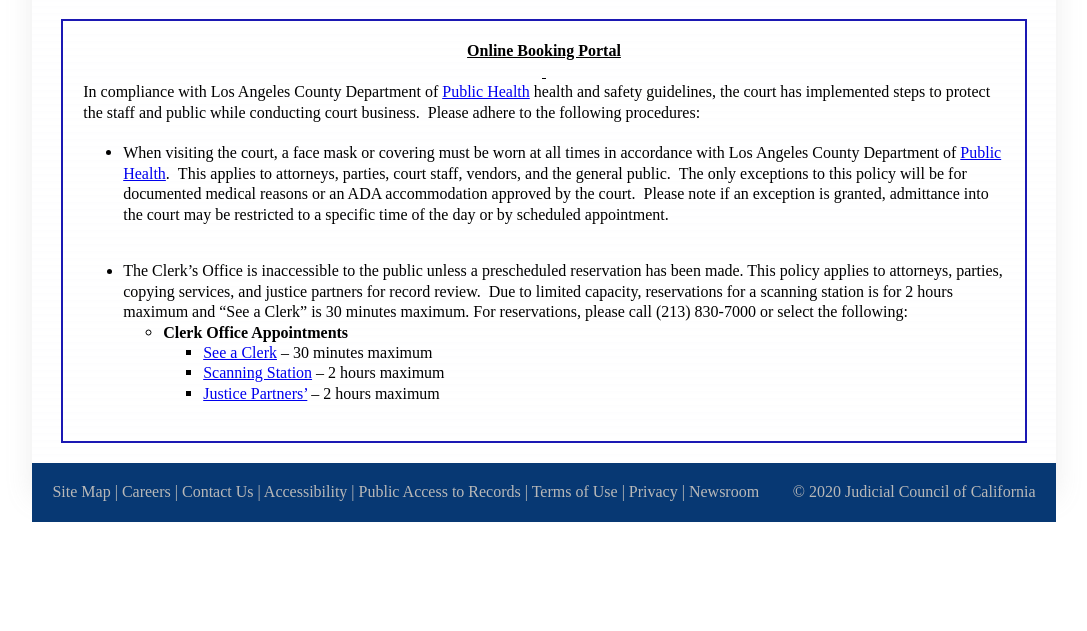
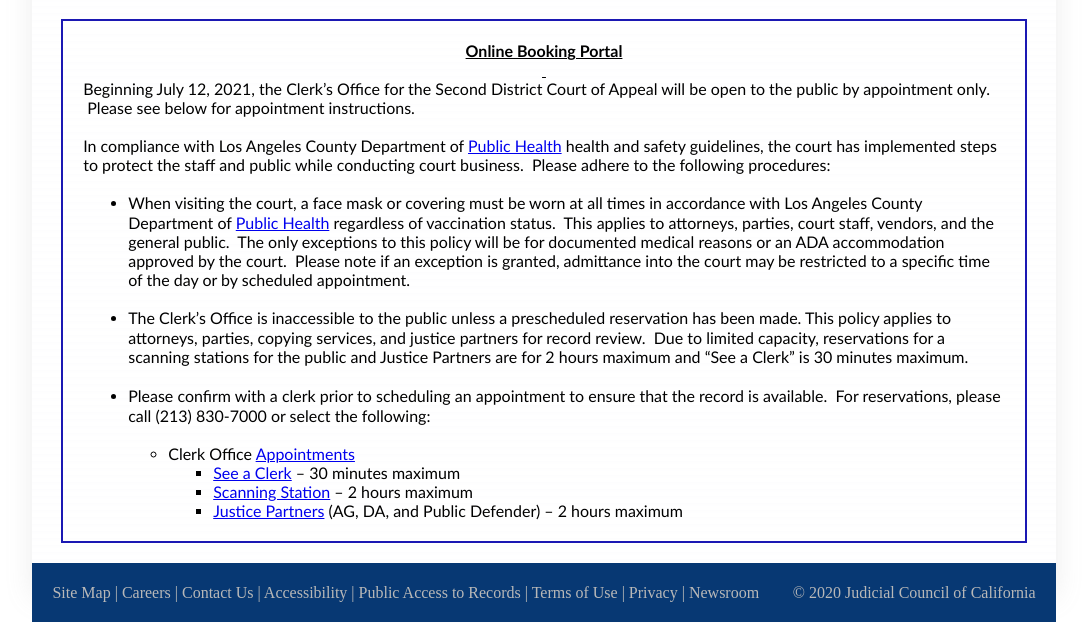
Before and after one commit to Raishy/COA, a plain HTML site: page index.html in a window 1280 px wide. Shown: the part 169-800 px from the top of the page, without its empty margins (96-1183 px from the left). Drawn offline with Linux system fonts and the light colour scheme; a web font is replaced by a local one.

Commit message:
Update index.html

```diff
--- a/index.html
+++ b/index.html
@@ -18,31 +18,37 @@
         <h1 id="title">2nd District Court of Appeal Clerk Appointment</h1>
 
           <div class ="div1">
-          <p style='margin:0in;margin-bottom:.0001pt;line-height:120%;font-size:17px;font-family:"Century Schoolbook",serif;text-align:center;'><strong><u><span style="font-size:16px;line-height:120%;">Online Booking Portal</span></u></strong></p>
-<p style='margin:0in;margin-bottom:.0001pt;line-height:120%;font-size:17px;font-family:"Century Schoolbook",serif;text-align:center;'><strong><u><span style="font-size:16px;line-height:120%;"><span style="text-decoration:none;">&nbsp;</span></span></u></strong></p>
-<p style='margin:0in;margin-bottom:.0001pt;line-height:120%;font-size:17px;font-family:"Century Schoolbook",serif;'><span style="font-size:16px;line-height:120%;">In compliance with Los Angeles County Department of <a href="http://www.publichealth.lacounty.gov/">Public Health</a> health and safety guidelines, the court has implemented steps to protect the staff and public while conducting court business. &nbsp;Please adhere to the following procedures:</span></p>
-<p style='margin:0in;margin-bottom:.0001pt;line-height:120%;font-size:17px;font-family:"Century Schoolbook",serif;'><span style="font-size:16px;line-height:120%;">&nbsp;</span></p>
+<p style='margin:0in;font-size:15px;font-family:"Calibri",sans-serif;text-align:center;'><strong><u><span style="font-size:16px;">Online Booking Portal</span></u></strong></p>
+<p style='margin:0in;font-size:15px;font-family:"Calibri",sans-serif;text-align:center;'><strong><u><span style="font-size:16px;"><span style="text-decoration:none;">&nbsp;</span></span></u></strong></p>
+<p style='margin:0in;font-size:15px;font-family:"Calibri",sans-serif;'><span style="font-size:16px;">Beginning July 12, 2021, the Clerk&rsquo;s Office for the Second District Court of Appeal will be open to the public by appointment only. &nbsp;Please see below for appointment instructions.&nbsp;</span></p>
+<p style='margin:0in;font-size:15px;font-family:"Calibri",sans-serif;'><span style="font-size:16px;">&nbsp;</span></p>
+<p style='margin:0in;font-size:15px;font-family:"Calibri",sans-serif;'><span style="font-size:16px;">In compliance with Los Angeles County Department of&nbsp;</span><a href="https://gcc02.safelinks.protection.outlook.com/?url=http%3A%2F%2Fwww.publichealth.lacounty.gov%2F&data=04%7C01%7CJoshua.Chau%40jud.ca.gov%7C5566c74649754466cebb08d940bdbd6d%7C10cfa08a5b174e8fa245139062e839dc%7C0%7C0%7C637612005931419236%7CUnknown%7CTWFpbGZsb3d8eyJWIjoiMC4wLjAwMDAiLCJQIjoiV2luMzIiLCJBTiI6Ik1haWwiLCJXVCI6Mn0%3D%7C1000&sdata=y8Nm05I8NWCRoUGDNaAaWG3V4FfKuPtnvvMBmXOQT0c%3D&reserved=0"><span style="font-size:16px;">Public Health</span></a><span style="font-size:16px;">&nbsp;health and safety guidelines, the court has implemented steps to protect the staff and public while conducting court business. &nbsp;Please adhere to the following procedures:</span></p>
+<p style='margin:0in;font-size:15px;font-family:"Calibri",sans-serif;'><span style="font-size:16px;">&nbsp;</span></p>
 <ul style="margin-bottom:0in;margin-top:0in;" type="disc">
-    <li style='margin:0in;margin-bottom:.0001pt;line-height:120%;font-size:17px;font-family:"Century Schoolbook",serif;'><span style="font-size:16px;line-height:120%;">When visiting the court, a face mask or covering must be worn at all times in accordance with Los Angeles County Department of <a href="http://www.publichealth.lacounty.gov/">Public Health</a>. &nbsp;This applies to attorneys, parties, court staff, vendors, and the general public. &nbsp;The only exceptions to this policy will be for documented medical reasons or an ADA accommodation approved by the court. &nbsp;Please note if an exception is granted, admittance into the court may be restricted to a specific time of the day or by scheduled appointment.&nbsp;</span></li>
+    <li style='margin:0in;font-size:15px;font-family:"Calibri",sans-serif;margin-left:3.75pt;line-height:120%;'><span style="font-size:16px;line-height:120%;">When visiting the court, a face mask or covering must be worn at all times in accordance with Los Angeles County Department of&nbsp;</span><a href="https://gcc02.safelinks.protection.outlook.com/?url=http%3A%2F%2Fwww.publichealth.lacounty.gov%2F&data=04%7C01%7CJoshua.Chau%40jud.ca.gov%7C5566c74649754466cebb08d940bdbd6d%7C10cfa08a5b174e8fa245139062e839dc%7C0%7C0%7C637612005931419236%7CUnknown%7CTWFpbGZsb3d8eyJWIjoiMC4wLjAwMDAiLCJQIjoiV2luMzIiLCJBTiI6Ik1haWwiLCJXVCI6Mn0%3D%7C1000&sdata=y8Nm05I8NWCRoUGDNaAaWG3V4FfKuPtnvvMBmXOQT0c%3D&reserved=0"><span style="font-size:16px;line-height:120%;">Public Health</span></a><span style="font-size:16px;line-height:120%;">&nbsp;regardless of vaccination status. &nbsp;This applies to attorneys, parties, court staff, vendors, and the general public. &nbsp;The only exceptions to this policy will be for documented medical reasons or an ADA accommodation approved by the court. &nbsp;Please note if an exception is granted, admittance into the court may be restricted to a specific time of the day or by scheduled appointment.&nbsp;</span></li>
 </ul>
-<p style='margin:0in;margin-bottom:.0001pt;line-height:120%;font-size:17px;font-family:"Century Schoolbook",serif;'><span style="font-size:16px;line-height:120%;">&nbsp;</span></p>
-<ul>
-    <li>
-        <div style='margin-top: 0in; margin-right: 0in; margin-bottom: 0.0001pt; line-height: 120%; font-size: 17px; font-family: "Century Schoolbook", serif;'><span style="line-height:120%;font-size:16px;">The Clerk&rsquo;s Office is inaccessible to the public unless a prescheduled reservation has been made. This policy applies to attorneys, parties, copying services, and justice partners for record review. &nbsp;Due to limited capacity, reservations for a scanning station is for 2 hours maximum and &ldquo;See a Clerk&rdquo; is 30 minutes maximum. For reservations, please call (213) 830-7000 or select the following:&nbsp;</span><span style="line-height:120%;font-size:16px;"><br></span>
-            <ul>
-                <li><span style="line-height:120%;font-size:16px;"><strong>Clerk Office Appointments</strong></span>
-                    <ul>
-                        <li><span style="line-height:120%;font-size:16px;"><a href="https://calendly.com/2dca/seeclerk">See a Clerk</a> &ndash; 30 minutes maximum</span><span style="line-height:120%;font-size:16px;"><a href="https://calendly.com/2dca/scanning"></a></span></li>
-                        <li><span style="line-height:120%;font-size:16px;"><a href="https://calendly.com/2dca/scanning">Scanning Station</a> &ndash; 2 hours maximum</span><span style="line-height:120%;font-size:16px;"><a href="https://calendly.com/2dca/judicalpartner"></a></span></li>
-                        <li><span style="line-height:120%;font-size:16px;"><a href="https://calendly.com/2dca/justicepartner">Justice Partners&rsquo;</a> &ndash; 2 hours maximum</span></li>
-                    </ul>
-                </li>
+<p style='margin:0in;font-size:15px;font-family:"Calibri",sans-serif;'><span style="font-size:16px;">&nbsp;</span></p>
+<ul style="margin-bottom:0in;margin-top:0in;" type="disc">
+    <li style='margin:0in;font-size:15px;font-family:"Calibri",sans-serif;margin-left:3.75pt;line-height:120%;'><span style="font-size:16px;line-height:120%;">The Clerk&rsquo;s Office is inaccessible to the public unless a prescheduled reservation has been made. This policy applies to attorneys, parties, copying services, and justice partners for record review. &nbsp;Due to limited capacity, reservations for a scanning stations for the public and Justice Partners are for 2 hours maximum and &ldquo;See a Clerk&rdquo; is 30 minutes maximum.&nbsp;</span></li>
+</ul>
+<p style='margin-top:0in;margin-right:0in;margin-bottom:0in;margin-left:.5in;line-height:120%;font-size:17px;font-family:"Century Schoolbook",serif;'><span style="font-size:16px;line-height:120%;">&nbsp;</span></p>
+<ul style="margin-bottom:0in;margin-top:0in;" type="disc">
+    <li style='margin:0in;font-size:15px;font-family:"Calibri",sans-serif;margin-left:3.75pt;line-height:120%;'><span style="font-size:16px;line-height:120%;">Please confirm with a clerk prior to scheduling an appointment to ensure that the record is available. &nbsp;For reservations, please call (213) 830-7000 or select the following:&nbsp;</span></li>
+</ul>
+<p style='margin:0in;font-size:15px;font-family:"Calibri",sans-serif;margin-left:39.75pt;'><strong><span style="font-size:16px;">&nbsp;</span></strong></p>
+<ul style="margin-bottom:0in;margin-top:0in;" type="disc">
+    <ul style="margin-bottom:0in;margin-top:0in;" type="circle">
+        <li style='margin:0in;font-size:15px;font-family:"Calibri",sans-serif;margin-left:3.75pt;line-height:120%;'><span style="font-size:16px;line-height:120%;">Clerk Office&nbsp;</span><a href="https://gcc02.safelinks.protection.outlook.com/?url=https%3A%2F%2Fraishy.github.io%2FCOA%2F&data=04%7C01%7CJoshua.Chau%40jud.ca.gov%7C5566c74649754466cebb08d940bdbd6d%7C10cfa08a5b174e8fa245139062e839dc%7C0%7C0%7C637612005931429195%7CUnknown%7CTWFpbGZsb3d8eyJWIjoiMC4wLjAwMDAiLCJQIjoiV2luMzIiLCJBTiI6Ik1haWwiLCJXVCI6Mn0%3D%7C1000&sdata=VRuThfTyAGZPiROyqSoCa336jI1e0KHJpS0JdFDmsek%3D&reserved=0"><span style="font-size:16px;line-height:120%;">Appointments</span></a>
+            <ul style="margin-bottom:0in;margin-top:0in;" type="square">
+                <li style='margin:0in;font-size:15px;font-family:"Calibri",sans-serif;margin-left:3.75pt;line-height:120%;'><a href="https://gcc02.safelinks.protection.outlook.com/?url=https%3A%2F%2Fcalendly.com%2F2dca%2Fseeclerk&data=04%7C01%7CJoshua.Chau%40jud.ca.gov%7C5566c74649754466cebb08d940bdbd6d%7C10cfa08a5b174e8fa245139062e839dc%7C0%7C0%7C637612005931429195%7CUnknown%7CTWFpbGZsb3d8eyJWIjoiMC4wLjAwMDAiLCJQIjoiV2luMzIiLCJBTiI6Ik1haWwiLCJXVCI6Mn0%3D%7C1000&sdata=MIIjkB%2BruAkQj3pfbHDhGiwtitM3Keow4F9o5WlMZgo%3D&reserved=0"><span style="font-size:16px;line-height:120%;">See a Clerk</span></a><span style="font-size:16px;line-height:120%;">&nbsp;&ndash; 30 minutes maximum</span></li>
+                <li style='margin:0in;font-size:15px;font-family:"Calibri",sans-serif;margin-left:3.75pt;line-height:120%;'><a href="https://gcc02.safelinks.protection.outlook.com/?url=https%3A%2F%2Fcalendly.com%2F2dca%2Fscanning&data=04%7C01%7CJoshua.Chau%40jud.ca.gov%7C5566c74649754466cebb08d940bdbd6d%7C10cfa08a5b174e8fa245139062e839dc%7C0%7C0%7C637612005931439151%7CUnknown%7CTWFpbGZsb3d8eyJWIjoiMC4wLjAwMDAiLCJQIjoiV2luMzIiLCJBTiI6Ik1haWwiLCJXVCI6Mn0%3D%7C1000&sdata=o1KoNb3uCxjr%2F9CifGtpvN8q2nvAQqFsL1YJcZZRQFk%3D&reserved=0"><span style="font-size:16px;line-height:120%;">Scanning Station</span></a><span style="font-size:16px;line-height:120%;">&nbsp;&ndash; 2 hours maximum</span></li>
+                <li style='margin:0in;font-size:15px;font-family:"Calibri",sans-serif;margin-left:3.75pt;line-height:120%;'><a href="https://gcc02.safelinks.protection.outlook.com/?url=https%3A%2F%2Fcalendly.com%2F2dca%2Fjusticepartner&data=04%7C01%7CJoshua.Chau%40jud.ca.gov%7C5566c74649754466cebb08d940bdbd6d%7C10cfa08a5b174e8fa245139062e839dc%7C0%7C0%7C637612005931439151%7CUnknown%7CTWFpbGZsb3d8eyJWIjoiMC4wLjAwMDAiLCJQIjoiV2luMzIiLCJBTiI6Ik1haWwiLCJXVCI6Mn0%3D%7C1000&sdata=7e%2BajpilOQvViY5q0U%2FT0XBBtqqS1FvUsH1pf5wgENc%3D&reserved=0"><span style="font-size:16px;line-height:120%;">Justice Partners</span></a><span style="font-size:16px;line-height:120%;">&nbsp;(AG, DA, and Public Defender) &ndash; 2 hours maximum</span></li>
             </ul>
-        </div>
-    </li>
+        </li>
+    </ul>
 </ul>
-<div style='margin:0in;margin-bottom:.0001pt;line-height:120%;font-size:17px;font-family:"Century Schoolbook",serif;'>
-</div>
+
+
           </div>
 
           <div class = "divbox2">
```
